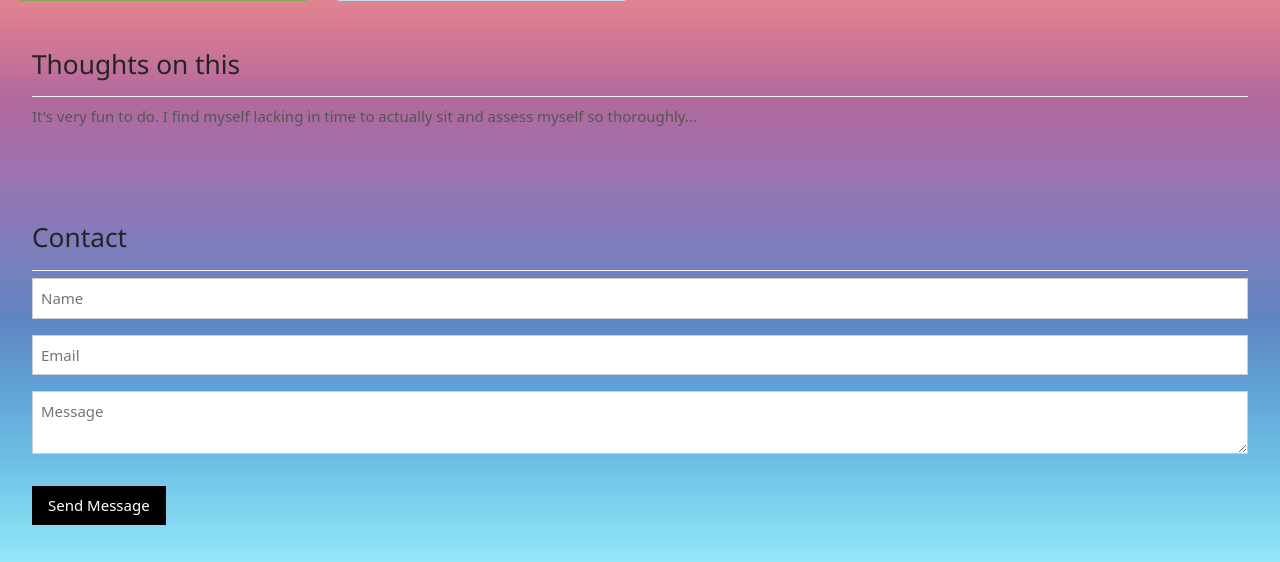
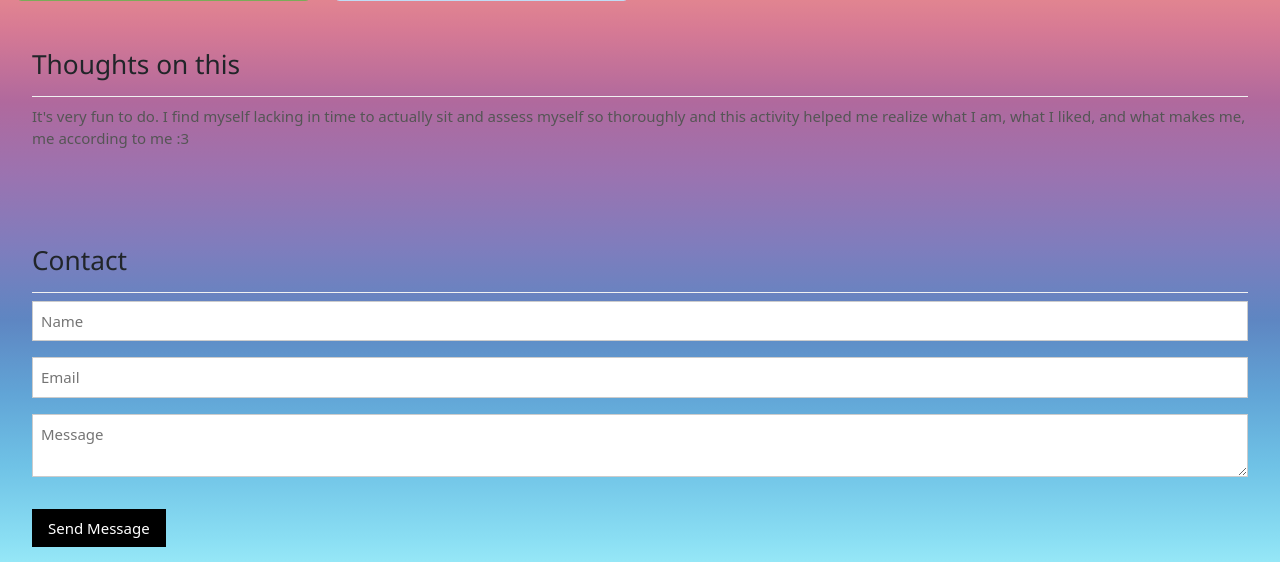
Before and after one commit to mariari-chickennuggets/SAM-BE, a PHP site: page /A05/index.php in a window 1280 px wide. Shown: the part 1789-2351 px from the top of the page. Run offline with PHP 8.4, Linux system fonts and the light colour scheme; data comes from the database, SQL or seed files in the repository; some web fonts are replaced.

Commit message:
Modified a file

```diff
--- a/A05/index.php
+++ b/A05/index.php
@@ -99,7 +99,7 @@
 
         <div class="w3-container w3-padding-32" id="about">
             <h3 class="w3-border-bottom w3-border-light-grey w3-padding-16">Thoughts on this</h3>
-            <p>It's very fun to do. I find myself lacking in time to actually sit and assess myself so thoroughly...</p>
+            <p>It's very fun to do. I find myself lacking in time to actually sit and assess myself so thoroughly and this activity helped me realize what I am, what I liked, and what makes me, me according to me :3</p>
         </div>
 
         <div class="w3-container w3-padding-32" id="contact">
```
